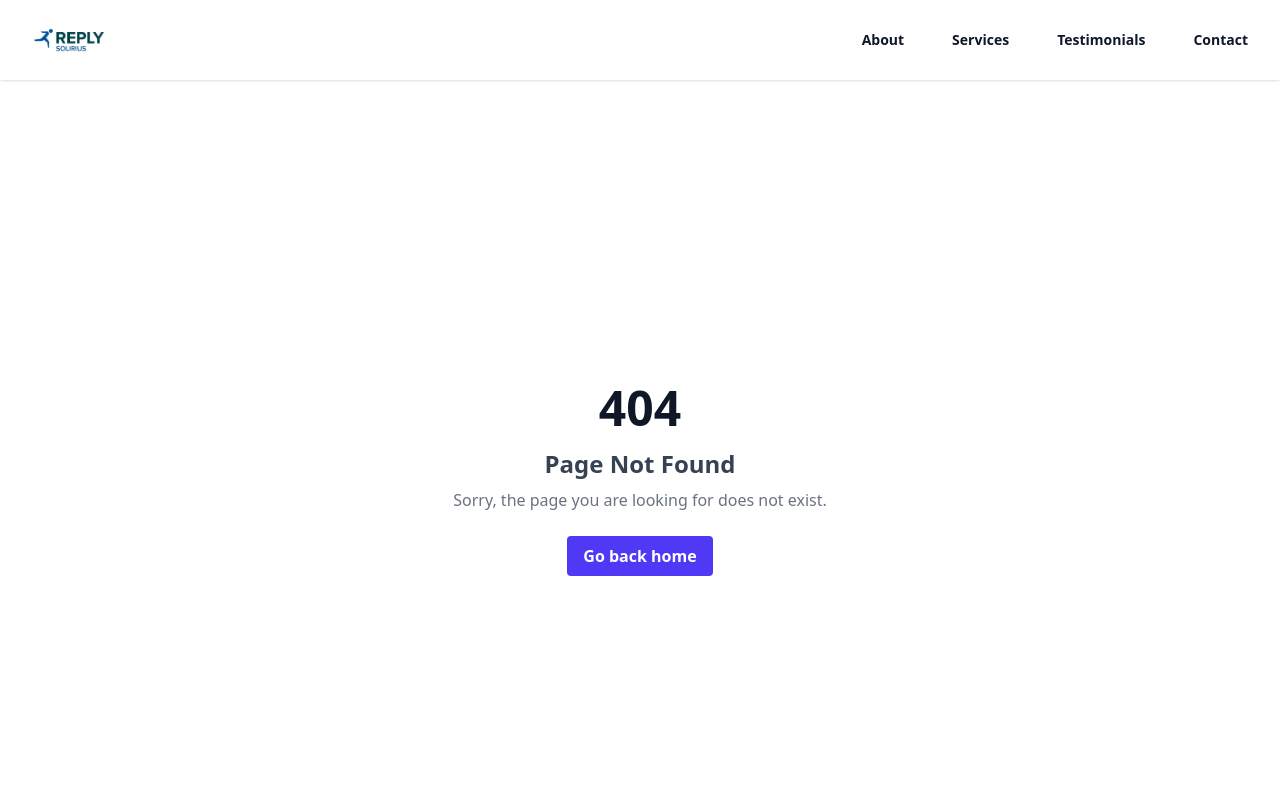
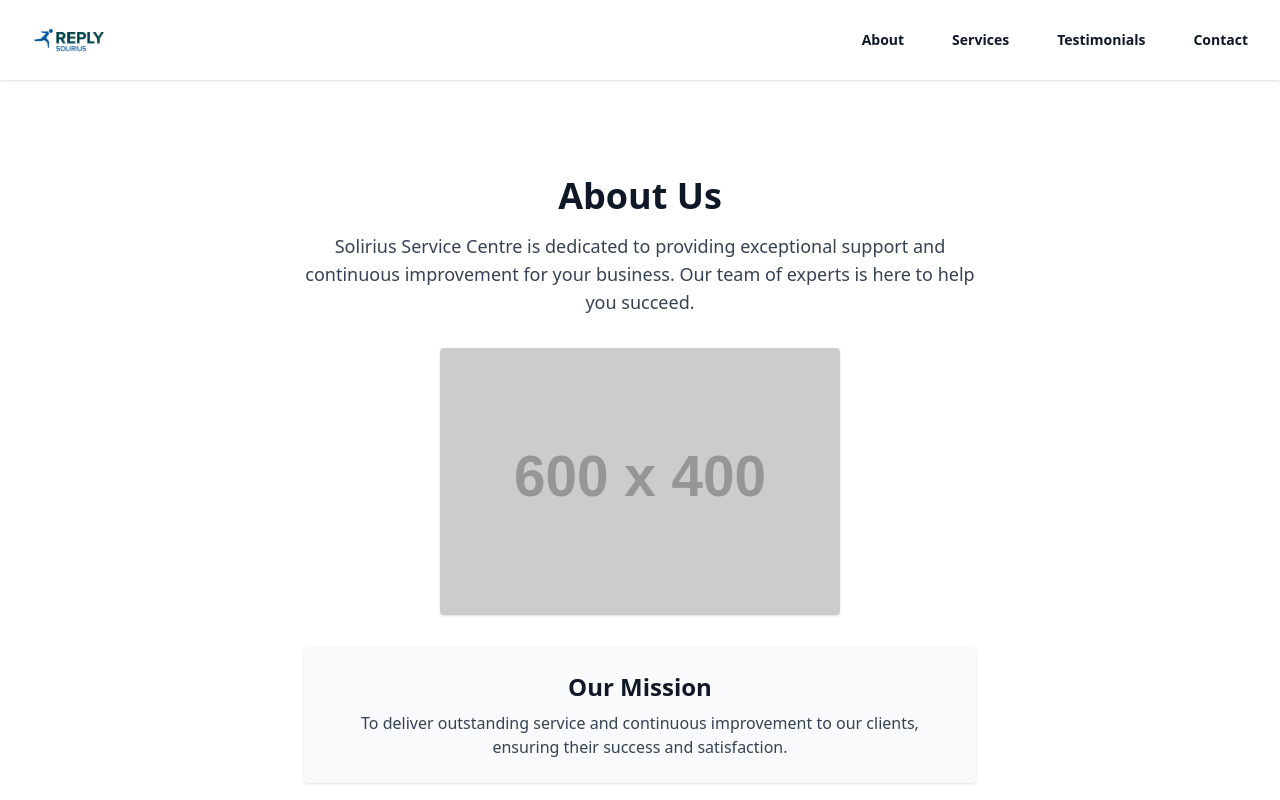
Before and after one commit to lambley/solirius-spa-poc, a Next.js app: page /about in a window 1280 px wide. Before the commit this address had no page. Shown: the top 800 px of the page. Built offline with nearby package versions, Linux system fonts and the light colour scheme.

Commit message:
Add holding pages for About, Services, and Testimonials pages with content integration

```diff
--- /dev/null
+++ b/app/about/page.tsx
@@ -0,0 +1,28 @@
+import { sections } from "@/content/sections";
+
+export default function AboutPage() {
+  const about = sections.about;
+
+  return (
+    <main className="min-h-dvh flex flex-col items-center justify-center bg-white px-6 py-24">
+      <div className="max-w-2xl text-center">
+        <h1 className="text-4xl font-bold text-gray-900 mb-4">{about.title}</h1>
+        <p className="text-lg text-gray-700 mb-8">{about.description}</p>
+        <img
+          src={about.image}
+          alt={about.imageAlt}
+          className="mx-auto rounded shadow mb-8"
+          width={400}
+          height={267}
+        />
+        <div className="bg-gray-50 rounded p-6 shadow">
+          <h2 className="text-2xl font-semibold text-gray-900 mb-2">
+            {about.content.title}
+          </h2>
+          <p className="text-gray-700">{about.content.description}</p>
+        </div>
+        <p className="mt-10 text-gray-400">More information coming soon.</p>
+      </div>
+    </main>
+  );
+}
--- /dev/null
+++ b/app/services/page.tsx
@@ -0,0 +1,30 @@
+import { sections } from "@/content/sections";
+
+export default function ServicesPage() {
+  const services = sections.services;
+
+  return (
+    <main className="min-h-dvh flex flex-col items-center justify-center bg-white px-6 py-24">
+      <div className="max-w-2xl text-center">
+        <h1 className="text-4xl font-bold text-gray-900 mb-4">
+          {services.title}
+        </h1>
+        <p className="text-lg text-gray-700 mb-8">{services.description}</p>
+        <div className="bg-gray-50 rounded p-6 shadow">
+          <h2 className="text-2xl font-semibold text-gray-900 mb-4">
+            Our Services
+          </h2>
+          <ul className="space-y-4">
+            {services.items.map((service) => (
+              <li key={service.id} className="text-gray-700">
+                <span className="font-semibold">{service.title}:</span>{" "}
+                {service.description}
+              </li>
+            ))}
+          </ul>
+        </div>
+        <p className="mt-10 text-gray-400">More information coming soon.</p>
+      </div>
+    </main>
+  );
+}
--- /dev/null
+++ b/app/testimonials/page.tsx
@@ -0,0 +1,32 @@
+import { sections } from "@/content/sections";
+
+export default function TestimonialsPage() {
+  const testimonials = sections.testimonials;
+
+  return (
+    <main className="min-h-dvh flex flex-col items-center justify-center bg-white px-6 py-24">
+      <div className="max-w-2xl text-center">
+        <h1 className="text-4xl font-bold text-gray-900 mb-4">
+          {testimonials.title}
+        </h1>
+        <p className="text-lg text-gray-700 mb-8">{testimonials.description}</p>
+        <div className="bg-gray-50 rounded p-6 shadow">
+          <h2 className="text-2xl font-semibold text-gray-900 mb-4">
+            What Our Clients Say
+          </h2>
+          <ul className="space-y-6">
+            {testimonials.items.map((testimonial) => (
+              <li key={testimonial.id} className="text-gray-700">
+                <span className="font-semibold">{testimonial.name}</span> (
+                {testimonial.role}):
+                <br />
+                <span className="italic">"{testimonial.testimonial}"</span>
+              </li>
+            ))}
+          </ul>
+        </div>
+        <p className="mt-10 text-gray-400">More testimonials coming soon.</p>
+      </div>
+    </main>
+  );
+}
```
